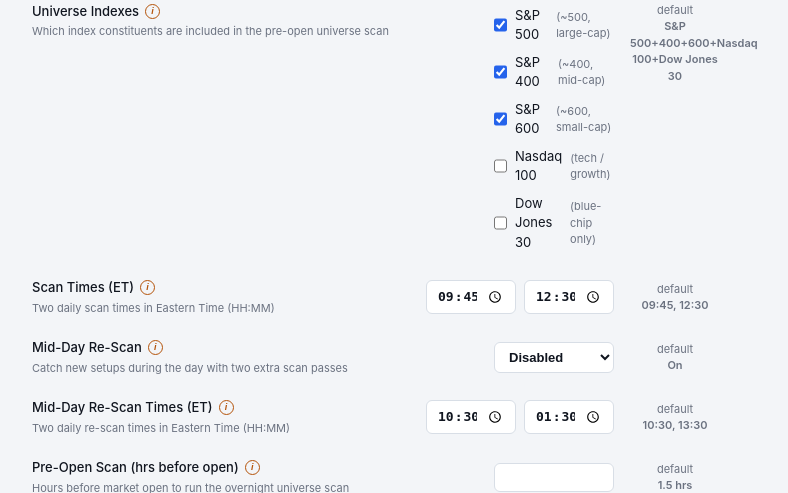
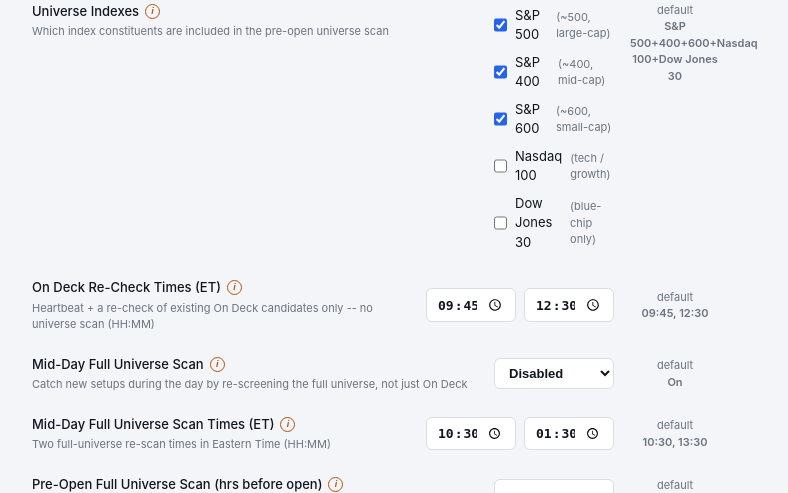
Before and after one commit to flyguy91355/AITrading-releases, a Python web app: template web/templates/settings.html in a window 1280 px wide. Shown: the part 6007-6500 px from the top of the page, without its empty margins (264-1052 px from the left). Run offline with Jinja, Linux system fonts and the light colour scheme; the template is opened without the code that fills it, so the values that code supplies are empty.

Commit message:
Sync 2026-08-28 for v1.0.104

```diff
--- a/web/templates/settings.html
+++ b/web/templates/settings.html
@@ -1178,8 +1178,8 @@ input[type=time].setting-input { font-family: monospace; }
 
       <div class="setting-row" style="grid-template-columns: 1fr auto 90px;">
         <div>
-          <div class="setting-label">Scan Times (ET) <button type="button" class="info-btn" onclick="showInfo(event,'The two scheduled times each trading day (Eastern Time) the auto-scan loop fires — neither buys directly anymore (real buying happens continuously via the On Deck promotion pipeline whenever a candidate clears its gates). The first slot is a heartbeat/trigger point; the second also fires the midday On Deck re-analysis, refreshing conviction/R/R on every current On Deck candidate. A third late-day scan was intentionally removed as redundant with the next pre-open scan.')">i</button></div>
-          <div class="setting-desc">Two daily scan times in Eastern Time (HH:MM)</div>
+          <div class="setting-label">On Deck Re-Check Times (ET) <button type="button" class="info-btn" onclick="showInfo(event,'NOT a universe scan -- these two times only ever look at candidates already on On Deck, never the broader stock universe (see Pre-Open Full Universe Scan and Mid-Day Full Universe Scan Times below for the ones that do). The first slot is a heartbeat/trigger point that does nothing on its own; the second re-checks conviction/R/R on every current On Deck candidate. A third late-day slot was intentionally removed as redundant with the next pre-open scan.')">i</button></div>
+          <div class="setting-desc">Heartbeat + a re-check of existing On Deck candidates only -- no universe scan (HH:MM)</div>
         </div>
         <div style="display:flex;gap:8px;align-items:center;">
           {% set scan_times = cfg.research.scan_times or ['09:45','12:30'] %}
@@ -1190,8 +1190,8 @@ input[type=time].setting-input { font-family: monospace; }
       </div>
       <div class="setting-row">
         <div>
-          <div class="setting-label">Mid-Day Re-Scan <button type="button" class="info-btn" onclick="showInfo(event,'When Enabled, two additional scan times each day re-run the free quick-screen check against the full universe and spend a real Claude call only on stocks not already analyzed today by any other pass -- catches a stock that develops a qualifying setup after the morning pre-open scan.')">i</button></div>
-          <div class="setting-desc">Catch new setups during the day with two extra scan passes</div>
+          <div class="setting-label">Mid-Day Full Universe Scan <button type="button" class="info-btn" onclick="showInfo(event,'When Enabled, two additional times each day re-run the free quick-screen check against the FULL STOCK UNIVERSE (same scope as the Pre-Open scan) and spend a real Claude call only on stocks not already analyzed today by any other pass -- catches a stock that develops a qualifying setup after the morning pre-open scan.')">i</button></div>
+          <div class="setting-desc">Catch new setups during the day by re-screening the full universe, not just On Deck</div>
         </div>
         <select class="setting-input" name="research.midday_scan_enabled">
           <option value="false" {% if not cfg.research.midday_scan_enabled %}selected{% endif %}>Disabled</option>
@@ -1201,8 +1201,8 @@ input[type=time].setting-input { font-family: monospace; }
       </div>
       <div class="setting-row" style="grid-template-columns: 1fr auto 90px;">
         <div>
-          <div class="setting-label">Mid-Day Re-Scan Times (ET) <button type="button" class="info-btn" onclick="showInfo(event,'The two times each trading day the mid-day re-scan fires. Only tickers not already analyzed today by any other pass get a real Claude call, so this stays cheap regardless of how many stocks pass the free quick-screen check.')">i</button></div>
-          <div class="setting-desc">Two daily re-scan times in Eastern Time (HH:MM)</div>
+          <div class="setting-label">Mid-Day Full Universe Scan Times (ET) <button type="button" class="info-btn" onclick="showInfo(event,'The two times each trading day this FULL-UNIVERSE re-scan fires (same 1,500+ stock scope as the Pre-Open scan, not just On Deck). Only tickers not already analyzed today by any other pass get a real Claude call, so this stays cheap regardless of how many stocks pass the free quick-screen check.')">i</button></div>
+          <div class="setting-desc">Two full-universe re-scan times in Eastern Time (HH:MM)</div>
         </div>
         <div style="display:flex;gap:8px;align-items:center;">
           {% set midday_scan_times = cfg.research.midday_scan_times or ['10:30','13:30'] %}
@@ -1213,8 +1213,8 @@ input[type=time].setting-input { font-family: monospace; }
       </div>
       <div class="setting-row">
         <div>
-          <div class="setting-label">Pre-Open Scan (hrs before open) <button type="button" class="info-btn" onclick="showInfo(event,'How many hours before the 9:30 AM ET market open the overnight universe screen fires. At 1.5 hours, it runs at 8:00 AM. This scan screens 1,500+ stocks and populates On Deck and On Shore with the day\'s real candidates. Weekends and market holidays are automatically skipped.')">i</button></div>
-          <div class="setting-desc">Hours before market open to run the overnight universe scan</div>
+          <div class="setting-label">Pre-Open Full Universe Scan (hrs before open) <button type="button" class="info-btn" onclick="showInfo(event,'How many hours before the 9:30 AM ET market open this FULL-UNIVERSE screen fires. At 1.5 hours, it runs at 8:00 AM. This scan screens 1,500+ stocks and populates On Deck and On Shore with the day\'s real candidates. Weekends and market holidays are automatically skipped.')">i</button></div>
+          <div class="setting-desc">Hours before market open to run the full overnight universe scan</div>
         </div>
         <input type="number" class="setting-input" name="research.pre_open_batch_hours"
                value="{{ cfg.research.pre_open_batch_hours }}" min="1" max="8">
```
